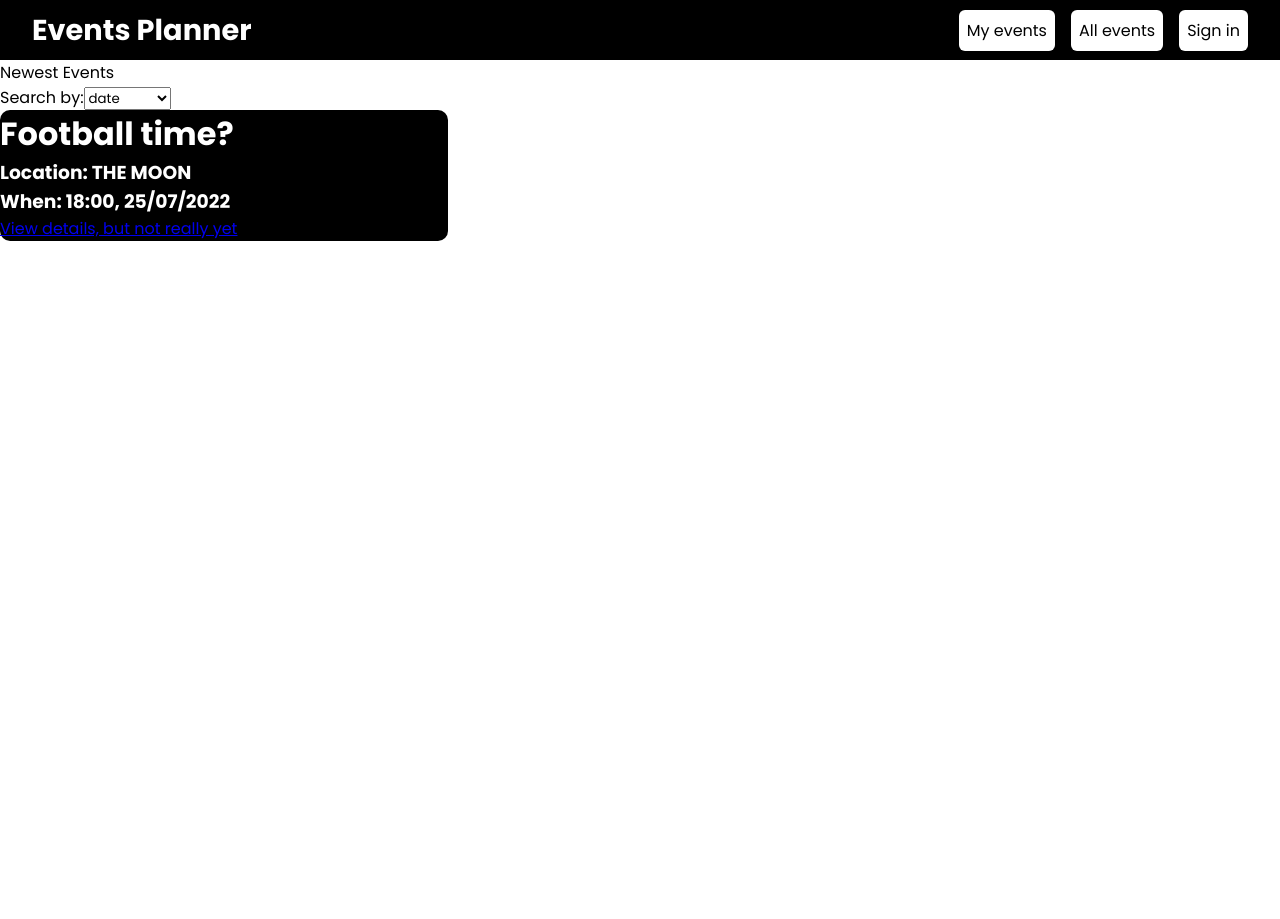
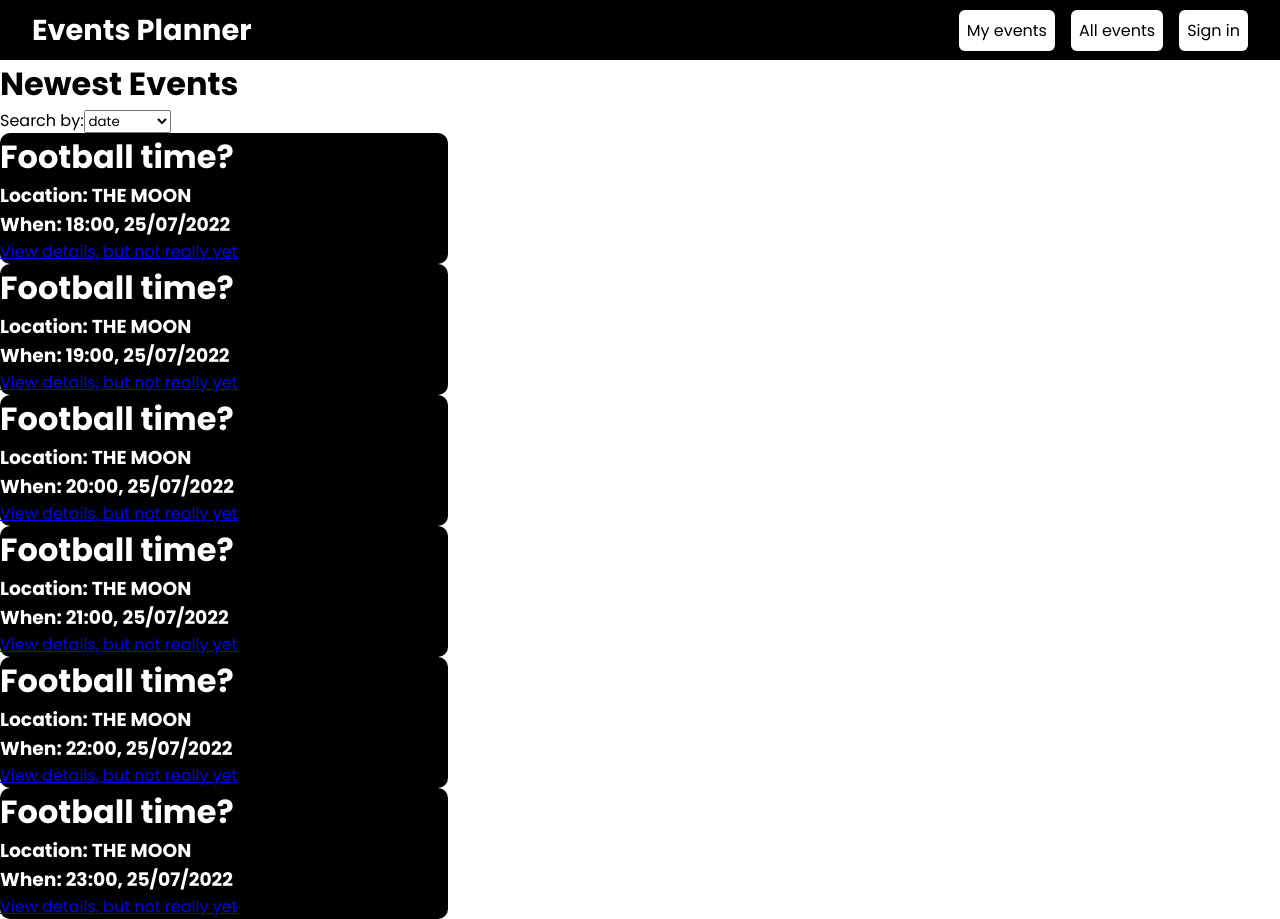
Before and after one commit to mernsummerproject2022/frontend, a React (Create React App) app in the folder event-planner/: page /events in a window 1280 px wide. Before the commit the page ends 800 px from the top, so only its background shows below. Built offline with nearby package versions, Linux system fonts and the light colour scheme.

Commit message:
restructuring and create events from JSON

```diff
--- /dev/null
+++ b/event-planner/src/Components/EventList.jsx
@@ -0,0 +1,14 @@
+import React from 'react';
+import Event from '../Components/Event';
+import {events} from '../utils/mockedData';
+
+const EventList = () => {
+
+    return (
+        JSON.parse(events).map(event =>
+            <Event key={`event-${event.id}`} title={event.title} location={event.location} time={event.time} date={event.date}/>
+        )
+    )
+};
+
+export default EventList;
--- /dev/null
+++ b/event-planner/src/Components/LoginForm.jsx
@@ -0,0 +1,34 @@
+import React from 'react';
+import { Link } from 'react-router-dom';
+
+const LoginForm = () => {
+    return (
+        <>
+        <div className='login-container'>
+            <h1 className='login-title'>Please sign in</h1>
+
+            <div className='login-area'>
+
+                <div className='email-area'>
+                <label htmlFor="email">Email</label>
+                <input type="text" placeholder='Enter your email' name='email' autoComplete='none'/>
+
+                </div>
+
+                <div className='password-area'>
+                <label htmlFor="password">Password</label>
+                <input type="password" placeholder='Enter your password' name='password'/>
+                </div>
+            </div>
+
+            <div className="button-container">
+         <input type="submit" className='submit-btn' value={'LOG IN'} />
+       </div>
+       <div className='new-account-text'><h2>Don't have an account?<Link to='/register'> Create a new one</Link></h2></div>
+        </div>
+
+        </>
+    )
+};
+
+export default LoginForm;
--- /dev/null
+++ b/event-planner/src/Components/RegisterForm.jsx
@@ -0,0 +1,40 @@
+import React from 'react';
+import { Link } from 'react-router-dom';
+
+
+const RegisterForm = () => {
+    return (
+        <>
+        <div className='register-container'>
+            <h1 className='register-title'>Register new account</h1>
+
+            <div className='register-area'>
+
+                <div className='email-area'>
+                <label htmlFor="email">Email</label>
+                <input type="text" placeholder='Enter your email' name='email' autoComplete='none'/>
+
+                </div>
+
+                <div className='password-area'>
+                <label htmlFor="password">Password</label>
+                <input type="password" placeholder='Enter your password' name='password'/>
+                </div>
+
+                <div className='confirm-password-area'>
+                <label htmlFor="confirm-password">Confirm Password</label>
+                <input type="password" placeholder='Confirm password' name='confirm-password'/>
+                </div>
+            </div>
+
+            <div className="button-container">
+         <input type="submit" className='submit-btn' value={'CREATE ACCOUNT'} />
+       </div>
+       <div className='new-account-text'><h2>Already have an account?<Link to='/login'>Sign In</Link></h2></div>
+        </div>
+
+        </>
+    )
+};
+
+export default RegisterForm;
--- /dev/null
+++ b/event-planner/src/Components/Searchbar.jsx
@@ -0,0 +1,17 @@
+import React from 'react';
+
+const Searchbar = () => {
+    return (
+        <div className='search'>
+            <label>Search by:</label>
+            <select>
+                <option>date</option>
+                <option>title</option>
+                <option>language</option>
+                <option>location</option>
+            </select>
+        </div>
+    )
+};
+
+export default Searchbar;
--- a/event-planner/src/Pages/EventsPage.jsx
+++ b/event-planner/src/Pages/EventsPage.jsx
@@ -1,21 +1,14 @@
 import React from 'react';
-import Event from '../Components/Event';
-
+import EventList from '../Components/EventList';
+import Searchbar from '../Components/Searchbar';
 
 const EventsPage = () => {
+
     return (
-        <div>
-            <div>Newest Events</div>
-            <div>
-                <label>Search by:</label>
-                <select>
-                    <option>date</option>
-                    <option>title</option>
-                    <option>language</option>
-                    <option>location</option>
-                </select>
-            </div>
-            <Event title="Football time?" location="THE MOON" time="18:00" date="25/07/2022"/>
+        <div className='events_page'>
+            <h1 className='newest_events'>Newest Events</h1>
+            <Searchbar />
+            <EventList />
         </div>
     )
 };
--- a/event-planner/src/Pages/LoginPage.jsx
+++ b/event-planner/src/Pages/LoginPage.jsx
@@ -1,36 +1,9 @@
 import React from 'react';
-import { Link } from 'react-router-dom';
-
+import LoginForm from '../Components/LoginForm';
 
 const LoginPage = () => {
     return (
-        <>
-        <div className='login-container'>
-            <h1 className='login-title'>Please sign in</h1>
-
-            <div className='login-area'>
-
-                <div className='email-area'>
-                <label htmlFor="email">Email</label>
-                <input type="text" placeholder='Enter your email' name='email' autoComplete='none'/>
-
-                </div>
-
-                <div className='password-area'>
-                <label htmlFor="password">Password</label>
-                <input type="password" placeholder='Enter your password' name='password'/>
-                </div>
-            </div>
-
-            <div className="button-container">
-         <input type="submit" className='submit-btn' value={'LOG IN'} />
-       </div>
-       <div className='new-account-text'><h2>Don't have an account?<Link to='/register'> Create a new one</Link></h2></div>
-        </div>
-
-
-
-        </>
+        <LoginForm />
     )
 };
 
--- a/event-planner/src/Pages/RegisterPage.jsx
+++ b/event-planner/src/Pages/RegisterPage.jsx
@@ -1,41 +1,10 @@
 import React from 'react';
-import { Link } from 'react-router-dom';
+import RegisterForm from '../Components/RegisterForm';
 
 
 const RegisterPage = () => {
     return (
-        <>
-        <div className='register-container'>
-            <h1 className='register-title'>Register new account</h1>
-
-            <div className='register-area'>
-
-                <div className='email-area'>
-                <label htmlFor="email">Email</label>
-                <input type="text" placeholder='Enter your email' name='email' autoComplete='none'/>
-
-                </div>
-
-                <div className='password-area'>
-                <label htmlFor="password">Password</label>
-                <input type="password" placeholder='Enter your password' name='password'/>
-                </div>
-
-                <div className='confirm-password-area'>
-                <label htmlFor="confirm-password">Confirm Password</label>
-                <input type="password" placeholder='Confirm password' name='confirm-password'/>
-                </div>
-            </div>
-
-            <div className="button-container">
-         <input type="submit" className='submit-btn' value={'CREATE ACCOUNT'} />
-       </div>
-       <div className='new-account-text'><h2>Already have an account?<Link to='/login'>Sign In</Link></h2></div>
-        </div>
-
-
-
-        </>
+        <RegisterForm />
     )
 };
 
--- /dev/null
+++ b/event-planner/src/utils/mockedData.js
@@ -0,0 +1,44 @@
+export const events = JSON.stringify([
+        {
+            "id":0,
+            "title":"Football time?",
+            "location":"THE MOON",
+            "time":"18:00",
+            "date":"25/07/2022"
+        },
+        {
+            "id":1,
+            "title":"Football time?",
+            "location":"THE MOON",
+            "time":"19:00",
+            "date":"25/07/2022"
+        },
+        {
+            "id":2,
+            "title":"Football time?",
+            "location":"THE MOON",
+            "time":"20:00",
+            "date":"25/07/2022"
+        },
+        {
+            "id":3,
+            "title":"Football time?",
+            "location":"THE MOON",
+            "time":"21:00",
+            "date":"25/07/2022"
+        },
+        {
+            "id":4,
+            "title":"Football time?",
+            "location":"THE MOON",
+            "time":"22:00",
+            "date":"25/07/2022"
+        },
+        {
+            "id":5,
+            "title":"Football time?",
+            "location":"THE MOON",
+            "time":"23:00",
+            "date":"25/07/2022"
+        }
+    ])
```
